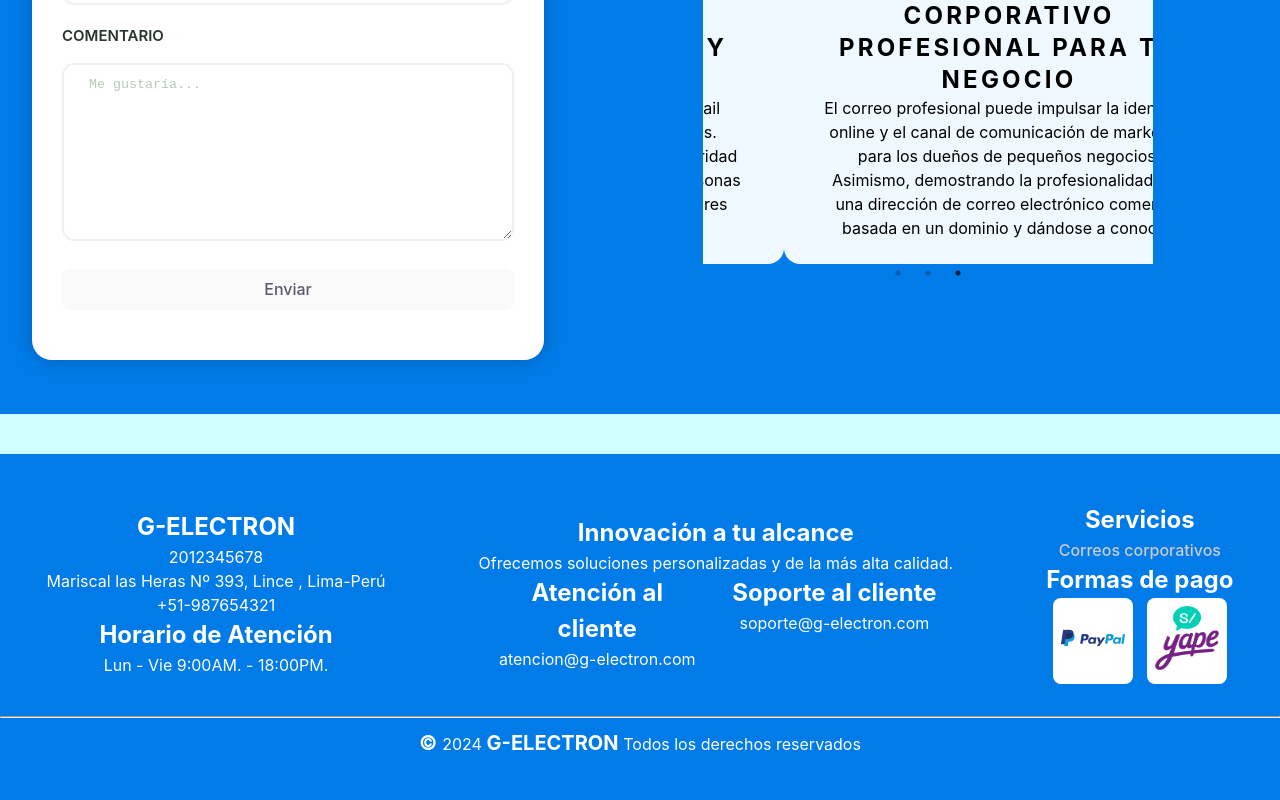
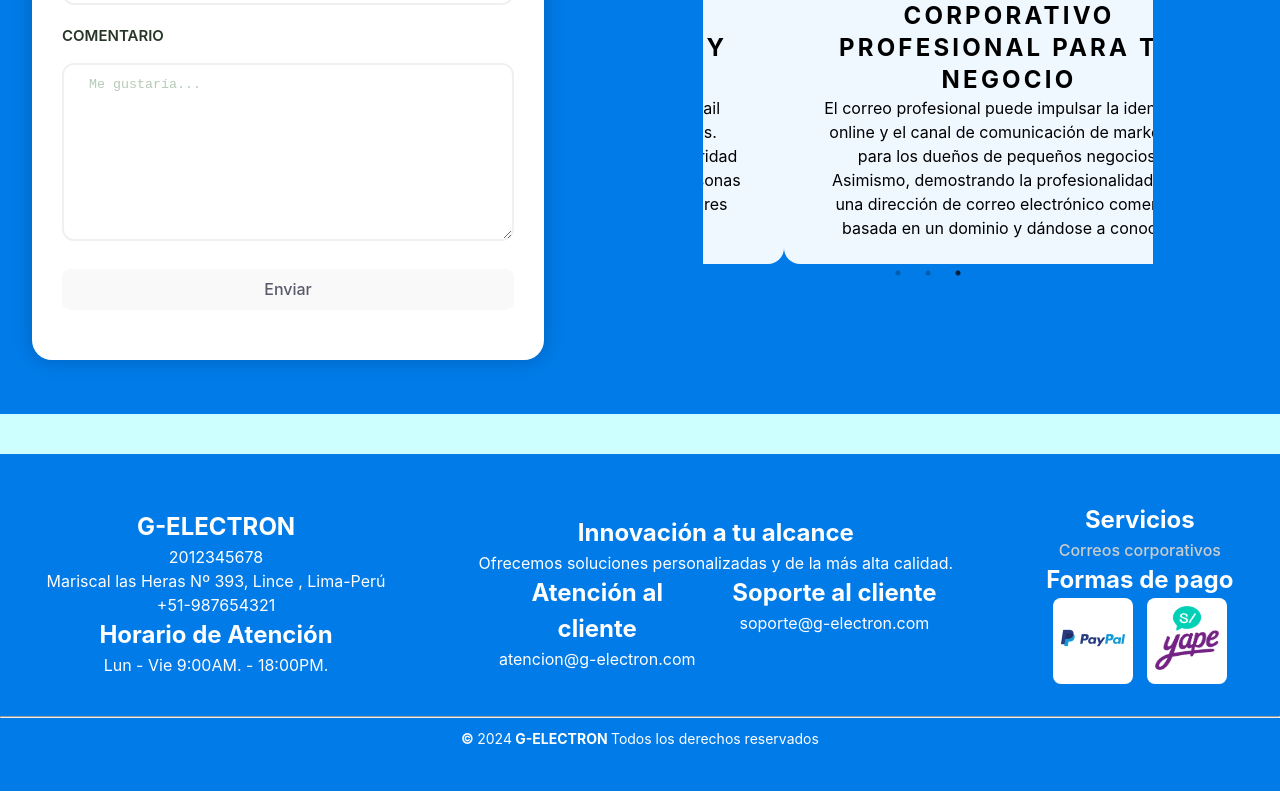
Before and after one commit to Krlozces/emailsCorporativos, a React (Vite) app: page / in a window 1280 px wide. Shown: the part 4219-5019 px from the top of the page. Built offline with nearby package versions, Linux system fonts and the light colour scheme; no server answers.

Commit message:
Some styles modified

```diff
--- a/src/styles/footer.css
+++ b/src/styles/footer.css
@@ -23,7 +23,7 @@
 
 .footer-title{
     font-weight: bolder;
-    font-size: 20px;
+    font-size: 14px;
     padding: 10px 0;
 }
 
@@ -46,7 +46,7 @@
 }
 
 .span-footer{
-    font-size: 16px;
+    font-size: 14px;
     font-weight: lighter;
 }
 
@@ -99,6 +99,10 @@
     border-radius: 0.5rem;
 }
 
+.contenedor-logo:hover{
+    cursor: pointer;
+}
+
 .logo-footer{
     width: 80px;
     /* background-color: #FEFEFE; */
```
